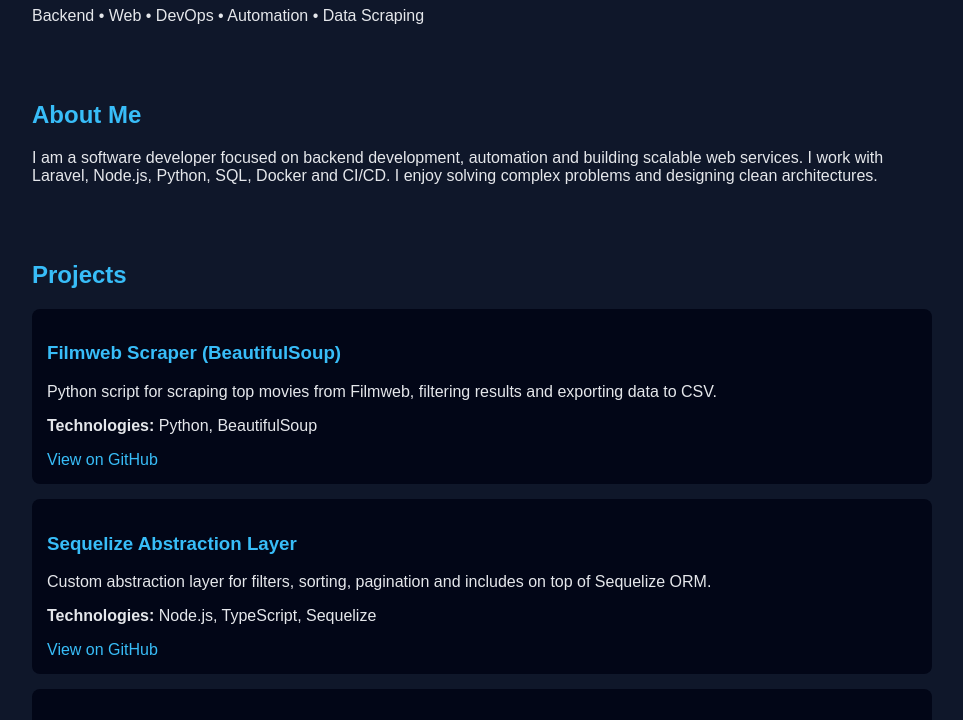
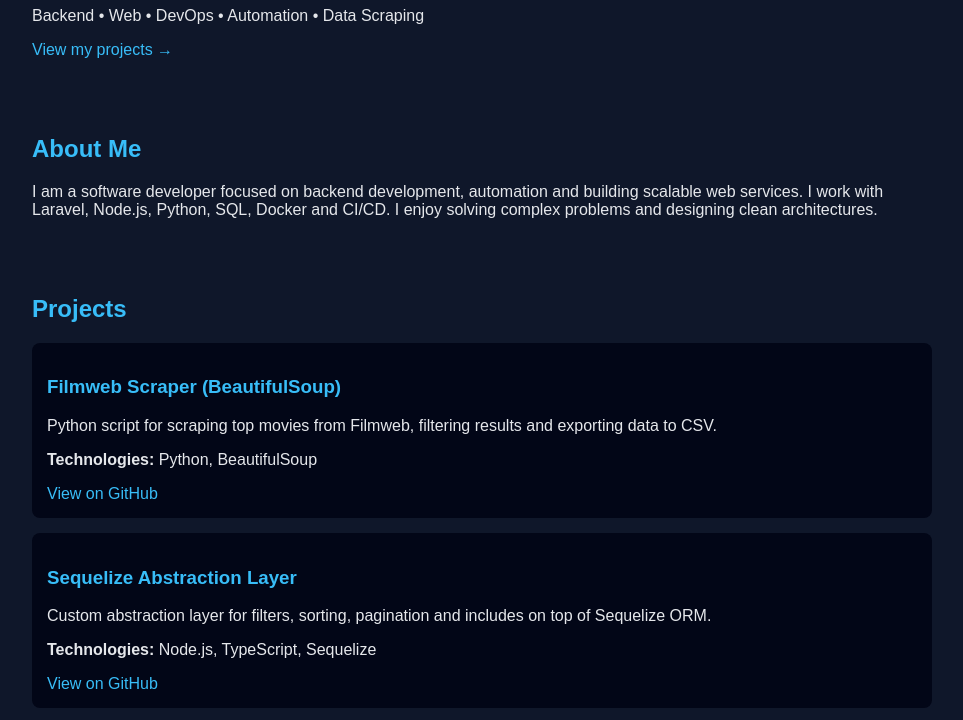
Before and after one commit to Maybaah/Maybaah.github.io, a plain HTML site: page index.html in a window 1280 px wide. Shown: the part 93-813 px from the top of the page, without its empty margins (158-1121 px from the left). Drawn offline with Linux system fonts and the light colour scheme.

Commit message:
Update index.html

```diff
--- a/index.html
+++ b/index.html
@@ -68,6 +68,7 @@
 <header>
     <h1>Maybaah – Software Developer</h1>
     <p>Backend • Web • DevOps • Automation • Data Scraping</p>
+    <p><a href="projects.html">View my projects →</a></p>
 </header>
 
 <section>
```
